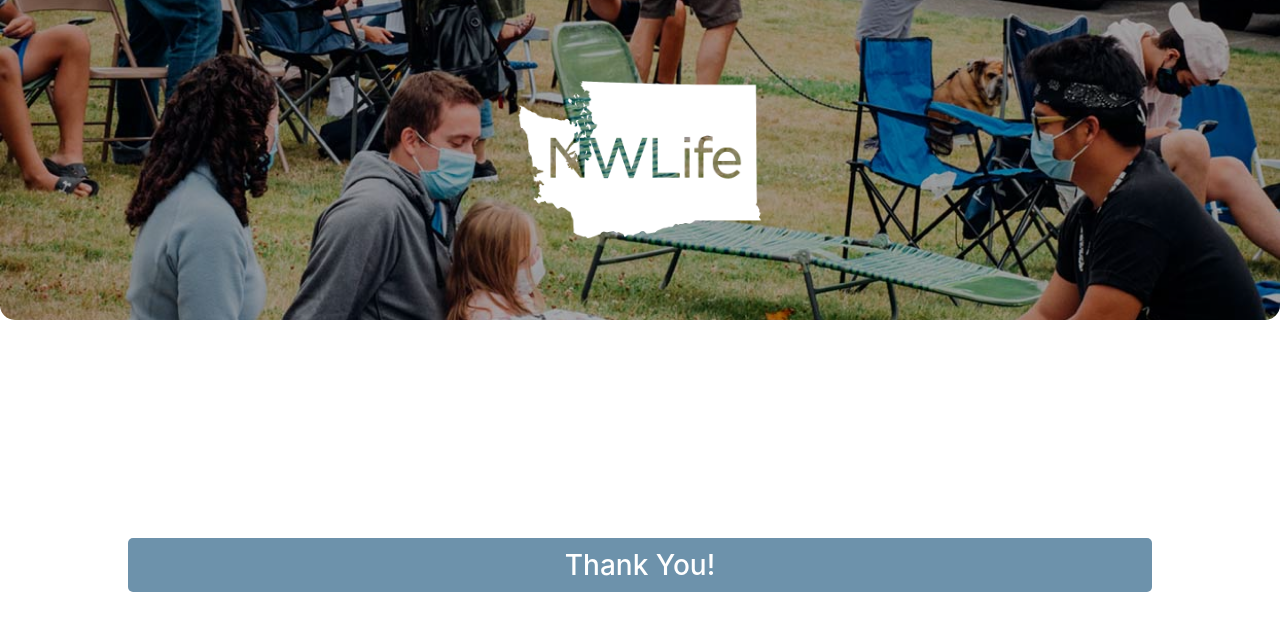
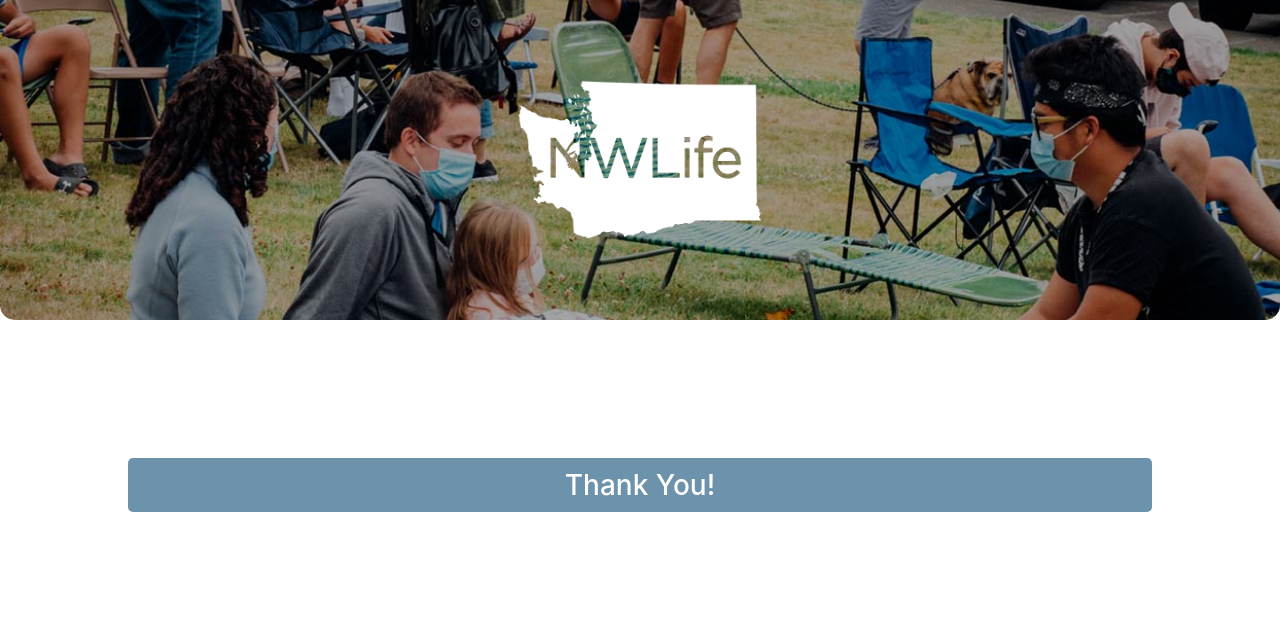
Before and after one commit to VinAVarghese/NWLifeConnect, a React (Create React App) app: page /thankyou in a window 1280 px wide. Shown: the top 630 px of the page. Built offline with nearby package versions, Linux system fonts and the light colour scheme.

Commit message:
margin adjustment

```diff
--- a/src/pages/Form/form.css
+++ b/src/pages/Form/form.css
@@ -1,5 +1,9 @@
 .form{
     height: 60vh;
+}
+
+.top-margin{
+    height: 40vh;
 }
 
 .center-me{
--- a/src/pages/NoMatch/noMatch.js
+++ b/src/pages/NoMatch/noMatch.js
@@ -7,7 +7,7 @@
     return (
         <>
             <Hero />
-            <Row className="form" justify="center" align="middle">
+            <Row className="top-margin" justify="center" align="middle">
                 <a className="headers" href="/">
                     <h1>Page Not Found</h1>
                 </a>
--- a/src/pages/ThankYou/thankYou.js
+++ b/src/pages/ThankYou/thankYou.js
@@ -7,7 +7,7 @@
     return (
         <>
             <Hero />
-            <Row className="form" justify="center" align="middle">
+            <Row className="top-margin" justify="center" align="middle">
                 <a className="headers" href="https://nwlife.church">
                     <h1>Thank You!</h1>
                 </a>
```
